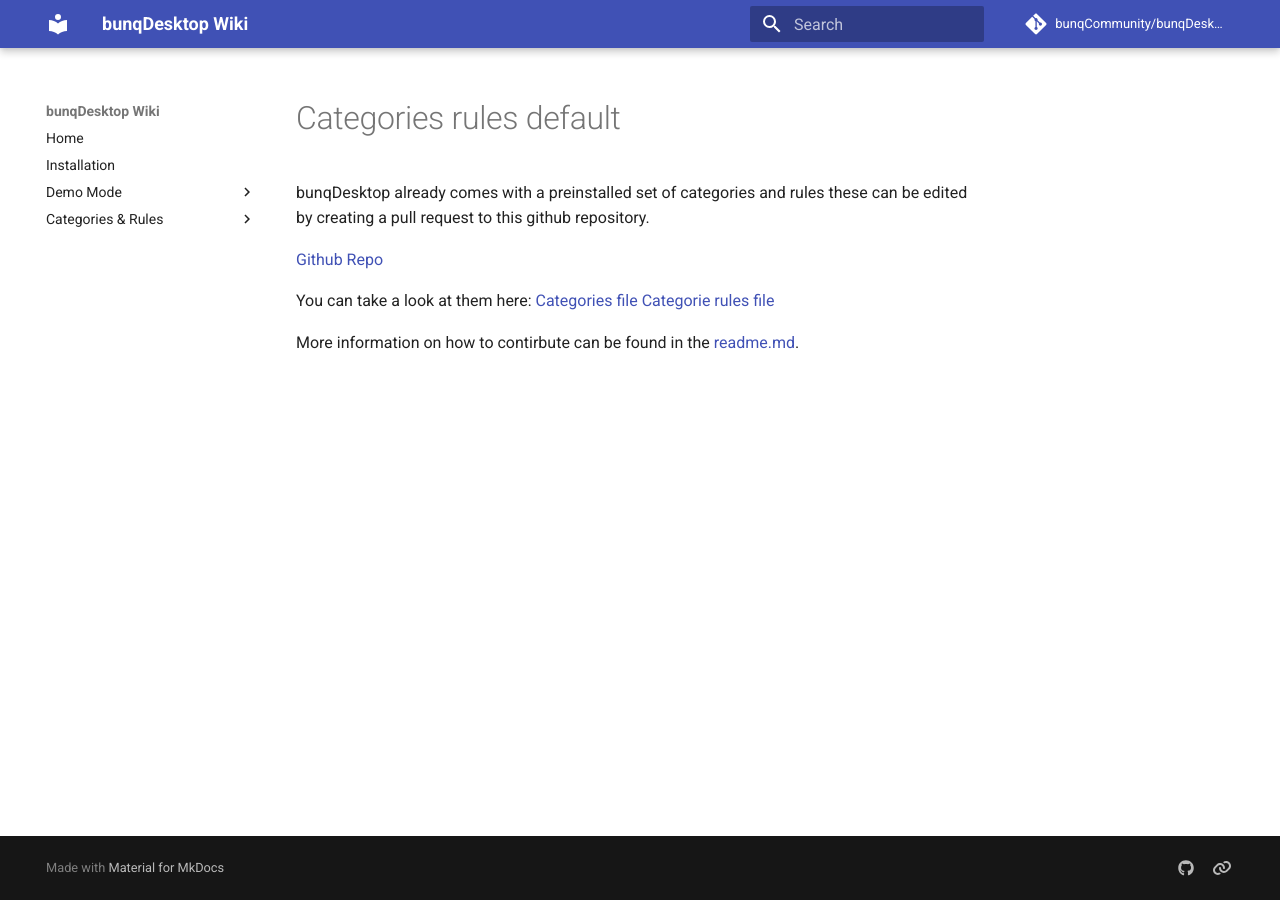
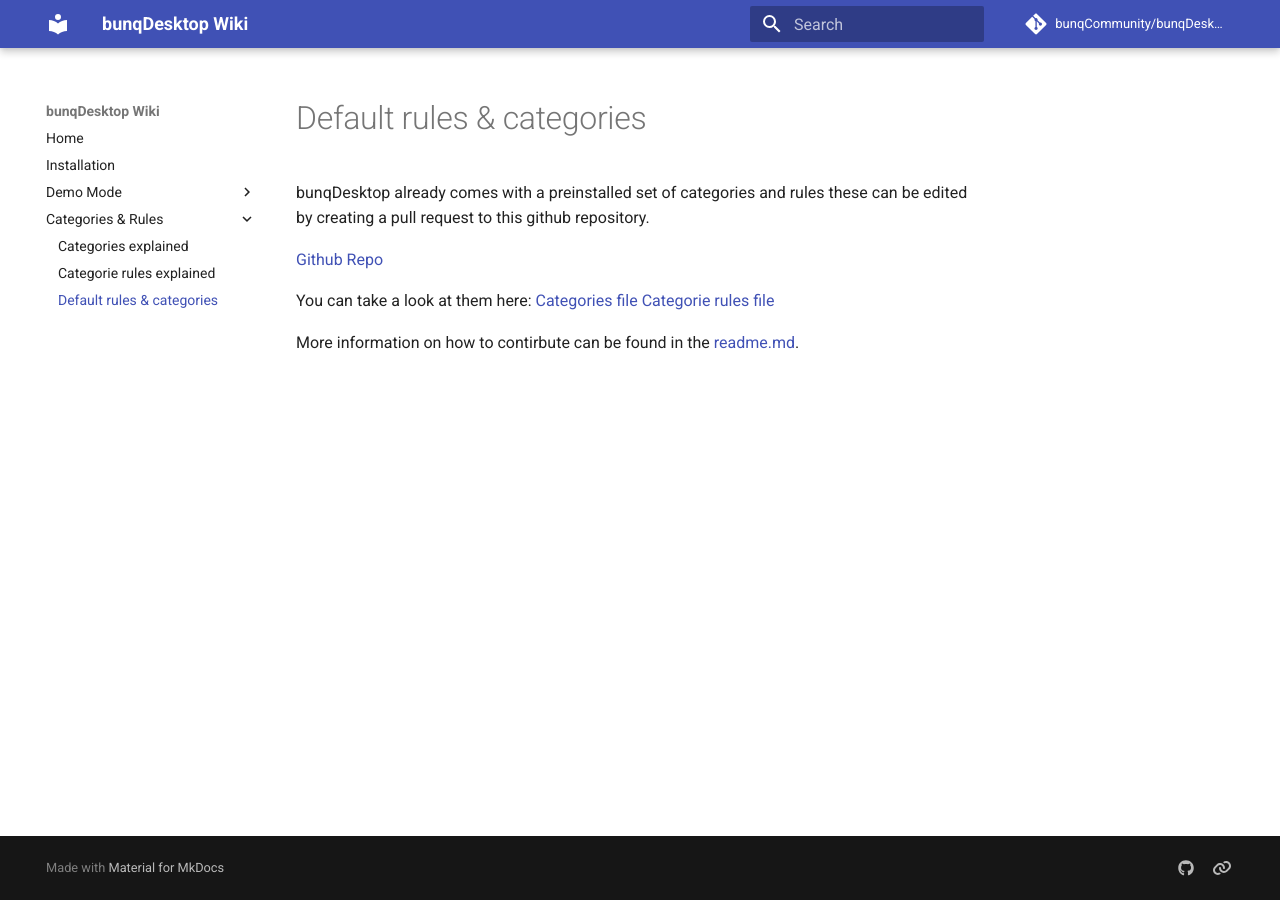
Before and after one commit to bunqCommunity/bunqDesktopWiki, an MkDocs documentation site: the page built from docs/categories-rules-default.md, in a window 1280 px wide. Built offline with MkDocs 1.6.1 and Material for MkDocs 9.7.7, drawn with Linux system fonts in a browser that asks for light colours; comment, search, counter and statistics services are not loaded.

Commit message:
fixed menu name

```diff
--- a/mkdocs.yml
+++ b/mkdocs.yml
@@ -17,7 +17,7 @@
   - Categories & Rules:
     - 'Categories explained': categories.md
     - 'Categorie rules explained': 'categorie-rules.md'
-    - 'Default rules & categories': 'categorie-rules-default.md'
+    - 'Default rules & categories': 'categories-rules-default.md'
 
 # Theme settings
 theme:
```
